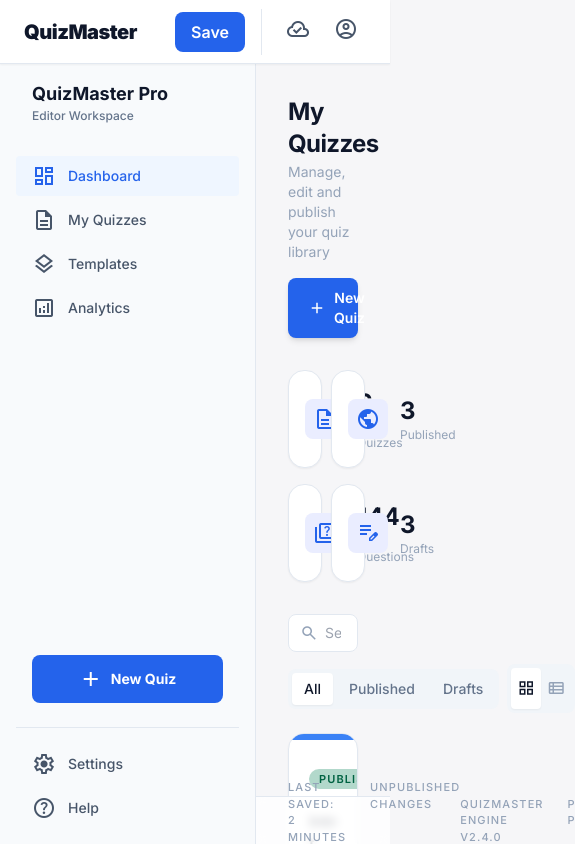
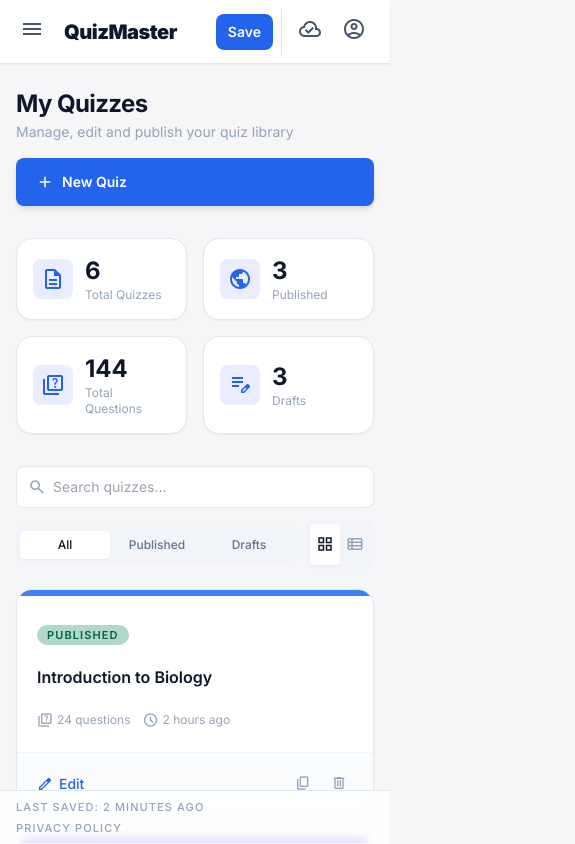
Before and after one commit to XolaniXAD/quiz-build, a React (Vite) app: page / in a window 390 px wide. Shown: the top 844 px of the page, 575 px wide, since content can reach past the window. Built offline with nearby package versions, Linux system fonts and the light colour scheme.

Commit message:
Mobile responsive layout + navbar navigation links

```diff
--- a/src/components/Footer.jsx
+++ b/src/components/Footer.jsx
@@ -1,12 +1,12 @@
 export default function Footer() {
   return (
-    <footer className="fixed bottom-0 left-64 right-0 h-12 bg-white/80 backdrop-blur-sm border-t border-slate-200 flex items-center justify-between px-8 text-[11px] font-medium text-slate-400 uppercase tracking-widest z-40">
-      <div className="flex gap-6">
+    <footer className="fixed bottom-0 left-0 md:left-64 right-0 h-auto md:h-12 bg-white/80 backdrop-blur-sm border-t border-slate-200 flex flex-col md:flex-row items-start md:items-center justify-between px-4 md:px-8 py-2 md:py-0 text-[11px] font-medium text-slate-400 uppercase tracking-widest z-40 gap-1 md:gap-0">
+      <div className="flex gap-4 md:gap-6">
         <span>Last saved: 2 minutes ago</span>
-        <span>Unpublished Changes</span>
+        <span className="hidden sm:inline">Unpublished Changes</span>
       </div>
-      <div className="flex gap-6">
-        <span>QuizMaster Engine v2.4.0</span>
+      <div className="flex gap-4 md:gap-6">
+        <span className="hidden md:inline">QuizMaster Engine v2.4.0</span>
         <a className="hover:text-blue-600 transition-colors" href="#">Privacy Policy</a>
       </div>
     </footer>
--- a/src/components/QuizListItem.jsx
+++ b/src/components/QuizListItem.jsx
@@ -21,8 +21,8 @@ export default function QuizListItem({ quiz, onEdit, onDelete, onDuplicate }) {
         {quiz.published ? 'Published' : 'Draft'}
       </span>
 
-      {/* Actions — visible on hover */}
-      <div className="flex items-center gap-1 opacity-0 group-hover:opacity-100 transition-opacity">
+      {/* Actions — always visible on mobile, hover on desktop */}
+      <div className="flex items-center gap-1 md:opacity-0 md:group-hover:opacity-100 transition-opacity">
         <button
           onClick={() => onEdit(quiz)}
           className="flex items-center gap-1 px-3 py-1.5 text-xs font-medium text-primary-container bg-blue-50 hover:bg-blue-100 rounded-lg transition-colors"
--- a/src/components/SideNav.jsx
+++ b/src/components/SideNav.jsx
@@ -5,9 +5,31 @@ const NAV_ITEMS = [
   { id: 'analytics', label: 'Analytics',  icon: 'analytics' },
 ]
 
-export default function SideNav({ activePage = 'dashboard', onNavigate }) {
+export default function SideNav({ activePage = 'dashboard', onNavigate, isOpen = false, onClose }) {
+  function handleNav(id) {
+    if (onNavigate) onNavigate(id)
+    if (onClose) onClose()   // close drawer on mobile after tapping
+  }
+
   return (
-    <aside className="fixed left-0 top-16 h-[calc(100vh-64px)] w-64 flex flex-col p-4 bg-slate-50 border-r border-slate-200 font-inter text-sm font-medium">
+    <>
+      {/* Mobile backdrop */}
+      {isOpen && (
+        <div
+          className="fixed inset-0 z-30 bg-black/30 backdrop-blur-sm md:hidden"
+          onClick={onClose}
+        />
+      )}
+
+      <aside
+        className={`
+          fixed left-0 top-16 h-[calc(100vh-64px)] w-72 md:w-64 flex flex-col p-4
+          bg-slate-50 border-r border-slate-200 font-inter text-sm font-medium
+          z-40 transition-transform duration-300 ease-in-out
+          ${isOpen ? 'translate-x-0' : '-translate-x-full'}
+          md:translate-x-0
+        `}
+      >
         <div className="mb-8 px-4">
           <h2 className="text-slate-900 font-bold text-lg">QuizMaster Pro</h2>
           <p className="text-slate-500 text-xs">Editor Workspace</p>
@@ -19,8 +41,8 @@ export default function SideNav({ activePage = 'dashboard', onNavigate }) {
             return (
               <button
                 key={item.id}
-              onClick={() => onNavigate && onNavigate(item.id)}
-              className={`flex items-center gap-3 px-4 py-2 rounded-lg w-full text-left transition-all duration-200 ease-in-out ${
+                onClick={() => handleNav(item.id)}
+                className={`flex items-center gap-3 px-4 py-3 md:py-2 rounded-lg w-full text-left transition-all duration-200 ease-in-out ${
                   active
                     ? 'text-blue-600 bg-blue-50'
                     : 'text-slate-600 hover:text-slate-900 hover:bg-slate-200/50'
@@ -34,7 +56,7 @@ export default function SideNav({ activePage = 'dashboard', onNavigate }) {
         </nav>
 
         <button
-        onClick={() => onNavigate && onNavigate('quizzes')}
+          onClick={() => handleNav('quizzes')}
           className="mb-6 mx-4 py-3 bg-primary-container text-on-primary rounded-xl font-bold flex items-center justify-center gap-2 active:scale-95 transition-transform"
         >
           <span className="material-symbols-outlined">add</span>
@@ -42,15 +64,16 @@ export default function SideNav({ activePage = 'dashboard', onNavigate }) {
         </button>
 
         <div className="mt-auto border-t border-slate-200 pt-4 flex flex-col gap-1">
-        <button className="flex items-center gap-3 px-4 py-2 text-slate-600 hover:text-slate-900 hover:bg-slate-200/50 rounded-lg transition-all duration-200 ease-in-out w-full text-left">
+          <button className="flex items-center gap-3 px-4 py-3 md:py-2 text-slate-600 hover:text-slate-900 hover:bg-slate-200/50 rounded-lg transition-all w-full text-left">
             <span className="material-symbols-outlined">settings</span>
             <span>Settings</span>
           </button>
-        <button className="flex items-center gap-3 px-4 py-2 text-slate-600 hover:text-slate-900 hover:bg-slate-200/50 rounded-lg transition-all duration-200 ease-in-out w-full text-left">
+          <button className="flex items-center gap-3 px-4 py-3 md:py-2 text-slate-600 hover:text-slate-900 hover:bg-slate-200/50 rounded-lg transition-all w-full text-left">
             <span className="material-symbols-outlined">help_outline</span>
             <span>Help</span>
           </button>
         </div>
       </aside>
+    </>
   )
 }
--- a/src/components/TopBar.jsx
+++ b/src/components/TopBar.jsx
@@ -1,24 +1,44 @@
-export default function TopBar() {
+export default function TopBar({ onMenuToggle, onNavigate }) {
   return (
-    <header className="fixed top-0 w-full z-50 flex items-center justify-between px-6 h-16 bg-white border-b border-slate-200 shadow-sm font-inter antialiased">
-      <div className="flex items-center gap-4">
-        <span className="text-xl font-black tracking-tight text-slate-900">QuizMaster</span>
+    <header className="fixed top-0 w-full z-50 flex items-center justify-between px-4 md:px-6 h-16 bg-white border-b border-slate-200 shadow-sm font-inter antialiased">
+      <div className="flex items-center gap-3">
+        {/* Hamburger — mobile only */}
+        {onMenuToggle && (
+          <button
+            onClick={onMenuToggle}
+            className="md:hidden p-2 -ml-1 text-slate-600 hover:bg-slate-100 rounded-lg transition-colors"
+            aria-label="Toggle menu"
+          >
+            <span className="material-symbols-outlined">menu</span>
+          </button>
+        )}
+        <button
+          onClick={() => onNavigate && onNavigate('dashboard')}
+          className="text-xl font-black tracking-tight text-slate-900 hover:text-primary-container transition-colors"
+        >
+          QuizMaster
+        </button>
         <nav className="hidden md:flex gap-6 ml-8">
-          <a className="text-slate-600 hover:bg-slate-50 transition-colors px-3 py-1 rounded-lg text-sm font-medium" href="#">Dashboard</a>
+          <button
+            onClick={() => onNavigate && onNavigate('dashboard')}
+            className="text-slate-600 hover:bg-slate-50 transition-colors px-3 py-1 rounded-lg text-sm font-medium"
+          >
+            Dashboard
+          </button>
           <a className="text-blue-600 font-semibold px-3 py-1 rounded-lg text-sm" href="#">My Quizzes</a>
           <a className="text-slate-600 hover:bg-slate-50 transition-colors px-3 py-1 rounded-lg text-sm font-medium" href="#">Templates</a>
           <a className="text-slate-600 hover:bg-slate-50 transition-colors px-3 py-1 rounded-lg text-sm font-medium" href="#">Analytics</a>
         </nav>
       </div>
-      <div className="flex items-center gap-4">
-        <button className="flex items-center gap-2 px-4 py-2 bg-primary-container text-on-primary rounded-xl font-semibold active:scale-95 transition-transform">
+      <div className="flex items-center gap-2 md:gap-4">
+        <button className="flex items-center gap-2 px-3 md:px-4 py-2 bg-primary-container text-on-primary rounded-xl font-semibold text-sm active:scale-95 transition-transform">
           <span>Save</span>
         </button>
-        <div className="flex items-center gap-2 border-l pl-4 border-slate-200">
-          <button className="p-2 text-slate-600 hover:bg-slate-50 rounded-full transition-colors active:scale-95 transition-transform" title="Sync Status">
+        <div className="flex items-center gap-1 border-l pl-2 md:pl-4 border-slate-200">
+          <button className="p-2 text-slate-600 hover:bg-slate-50 rounded-full transition-colors" title="Sync Status">
             <span className="material-symbols-outlined">cloud_done</span>
           </button>
-          <button className="p-2 text-slate-600 hover:bg-slate-50 rounded-full transition-colors active:scale-95 transition-transform" title="Profile">
+          <button className="p-2 text-slate-600 hover:bg-slate-50 rounded-full transition-colors" title="Profile">
             <span className="material-symbols-outlined">account_circle</span>
           </button>
         </div>
--- a/src/pages/DashboardPage.jsx
+++ b/src/pages/DashboardPage.jsx
@@ -24,11 +24,12 @@ const STATS = [
 ]
 
 export default function DashboardPage({ onEditQuiz, onNavigate }) {
-  const [quizzes, setQuizzes]     = useState(MOCK_QUIZZES)
-  const [viewMode, setViewMode]   = useState('card')      // 'card' | 'list'
-  const [search, setSearch]       = useState('')
-  const [filter, setFilter]       = useState('all')       // 'all' | 'published' | 'draft'
-  const [deleteTarget, setDeleteTarget] = useState(null)  // quiz to confirm delete
+  const [quizzes, setQuizzes]         = useState(MOCK_QUIZZES)
+  const [viewMode, setViewMode]       = useState('card')
+  const [search, setSearch]           = useState('')
+  const [filter, setFilter]           = useState('all')
+  const [deleteTarget, setDeleteTarget] = useState(null)
+  const [mobileNavOpen, setMobileNavOpen] = useState(false)
 
   const filtered = quizzes.filter((q) => {
     const matchSearch = q.title.toLowerCase().includes(search.toLowerCase())
@@ -53,10 +54,10 @@ export default function DashboardPage({ onEditQuiz, onNavigate }) {
 
   return (
     <div className="font-body-md text-on-background">
-      <TopBar />
-      <SideNav activePage="dashboard" onNavigate={onNavigate} />
+      <TopBar onMenuToggle={() => setMobileNavOpen((v) => !v)} onNavigate={onNavigate} />
+      <SideNav activePage="dashboard" onNavigate={onNavigate} isOpen={mobileNavOpen} onClose={() => setMobileNavOpen(false)} />
 
-      <main className="ml-64 mt-16 min-h-[calc(100vh-64px)] pb-20 px-8 py-8">
+      <main className="md:ml-64 mt-16 min-h-[calc(100vh-64px)] pb-20 px-4 md:px-8 py-6 md:py-8">
 
         {/* ── Page header ─────────────────────────────────────── */}
         <div className="flex flex-col sm:flex-row sm:items-center justify-between gap-4 mb-8">
@@ -89,9 +90,9 @@ export default function DashboardPage({ onEditQuiz, onNavigate }) {
         </div>
 
         {/* ── Toolbar: search + filter + view toggle ──────────── */}
-        <div className="flex flex-col sm:flex-row items-start sm:items-center justify-between gap-3 mb-5">
-          {/* Search */}
-          <div className="relative w-full sm:w-72">
+        <div className="flex flex-col gap-3 mb-5">
+          {/* Search — full width on mobile */}
+          <div className="relative w-full">
             <span className="material-symbols-outlined absolute left-3 top-1/2 -translate-y-1/2 text-slate-400 text-lg pointer-events-none">
               search
             </span>
@@ -100,18 +101,19 @@ export default function DashboardPage({ onEditQuiz, onNavigate }) {
               placeholder="Search quizzes…"
               value={search}
               onChange={(e) => setSearch(e.target.value)}
-              className="w-full pl-9 pr-4 py-2 text-sm border border-slate-200 rounded-xl bg-white focus:outline-none focus:ring-2 focus:ring-primary-container/40"
+              className="w-full pl-9 pr-4 py-2.5 text-sm border border-slate-200 rounded-xl bg-white focus:outline-none focus:ring-2 focus:ring-primary-container/40"
             />
           </div>
 
-          <div className="flex items-center gap-2">
+          {/* Filter + view toggle row */}
+          <div className="flex items-center justify-between gap-2">
             {/* Filter tabs */}
-            <div className="flex items-center bg-slate-100 rounded-xl p-1 gap-1 text-sm font-medium">
+            <div className="flex items-center bg-slate-100 rounded-xl p-1 gap-0.5 text-sm font-medium flex-1 sm:flex-none">
               {[['all', 'All'], ['published', 'Published'], ['draft', 'Drafts']].map(([val, label]) => (
                 <button
                   key={val}
                   onClick={() => setFilter(val)}
-                  className={`px-3 py-1.5 rounded-lg transition-all ${
+                  className={`flex-1 sm:flex-none px-2.5 sm:px-3 py-1.5 rounded-lg transition-all text-xs sm:text-sm ${
                     filter === val
                       ? 'bg-white text-slate-900 shadow-sm'
                       : 'text-slate-500 hover:text-slate-700'
```
Also changed, not shown: src/pages/QuizEditPage.jsx (+24 -27 lines), 1 other file (tests, documents, lock files or other folders). Lines whose indentation alone changed are shown as unchanged.
